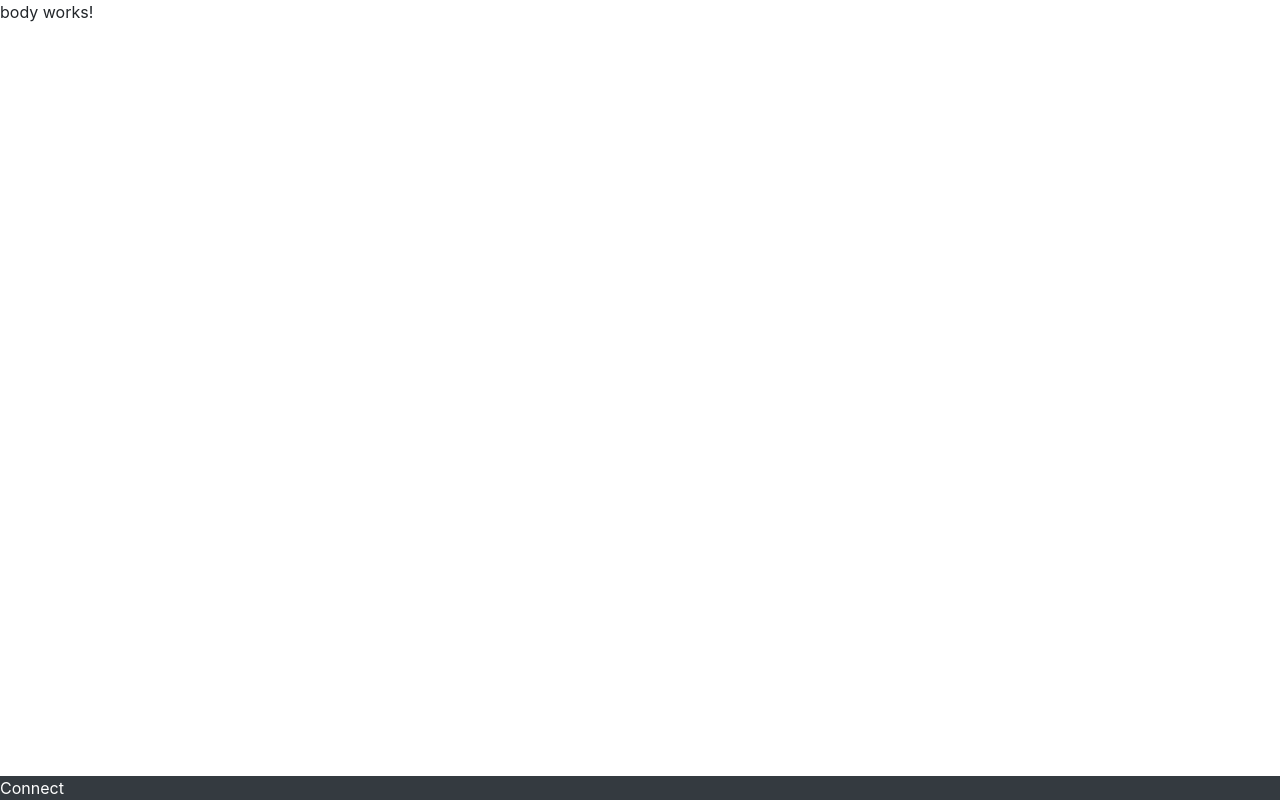
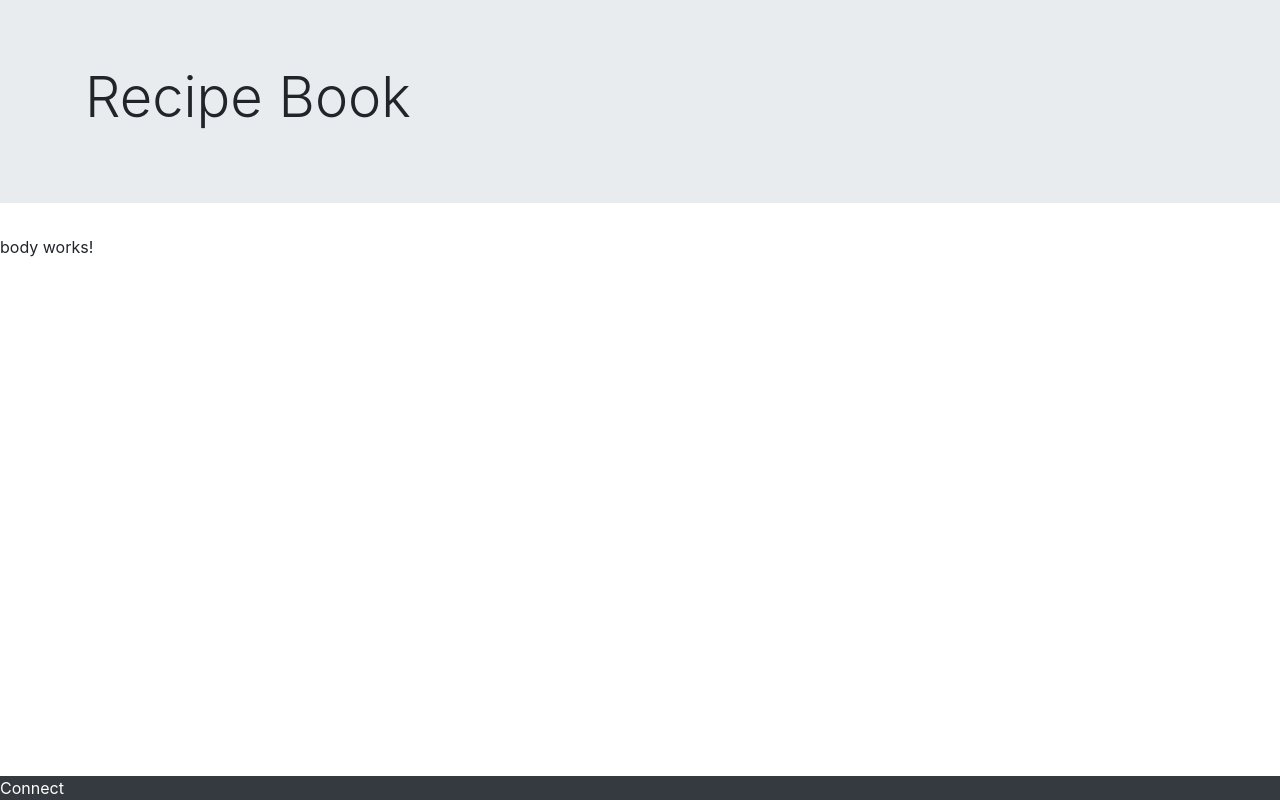
Before and after one commit to flyaway12345/RecipeBook, an Angular app: page / in a window 1280 px wide. Built offline with nearby package versions, Linux system fonts and the light colour scheme.

Commit message:
successful tryrun

```diff
--- a/src/app/app.component.html
+++ b/src/app/app.component.html
@@ -1,3 +1,3 @@
-
+<app-header></app-header>
 <app-body></app-body>
 <app-footer></app-footer>
```
